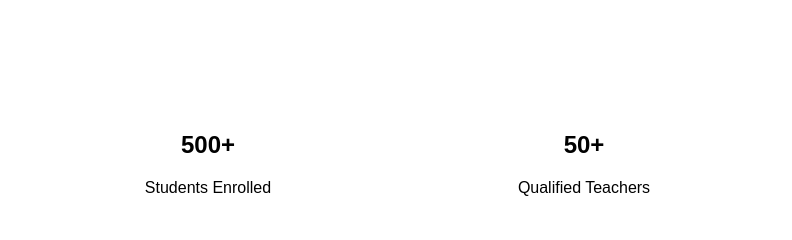
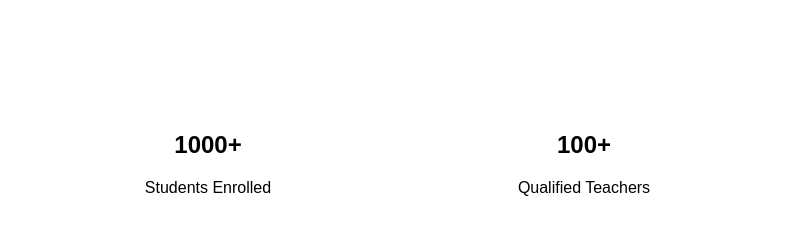
Before and after one commit to mikias-MY/Wisdom-Academy, a plain HTML site: page about.html in a window 1280 px wide. Shown: the part 960-1200 px from the top of the page, 56-848 px from the left. Drawn offline with nearby package versions, Linux system fonts and the light colour scheme; no server answers.

```diff
--- a/about.html
+++ b/about.html
@@ -55,11 +55,11 @@
 
         <div class="home-number-stats">
         <div class="number-stat animate-on-scroll">
-            <h2 id="stats-students" data-target="500">0+</h2>
+            <h2 id="stats-students" data-target="1000">0+</h2>
             <p>Students Enrolled</p>
         </div>
         <div class="number-stat animate-on-scroll">
-            <h2 id="stats-teachers" data-target="50">0+</h2>
+            <h2 id="stats-teachers" data-target="100">0+</h2>
             <p>Qualified Teachers</p>
         </div>
         <div class="number-stat animate-on-scroll">
```
